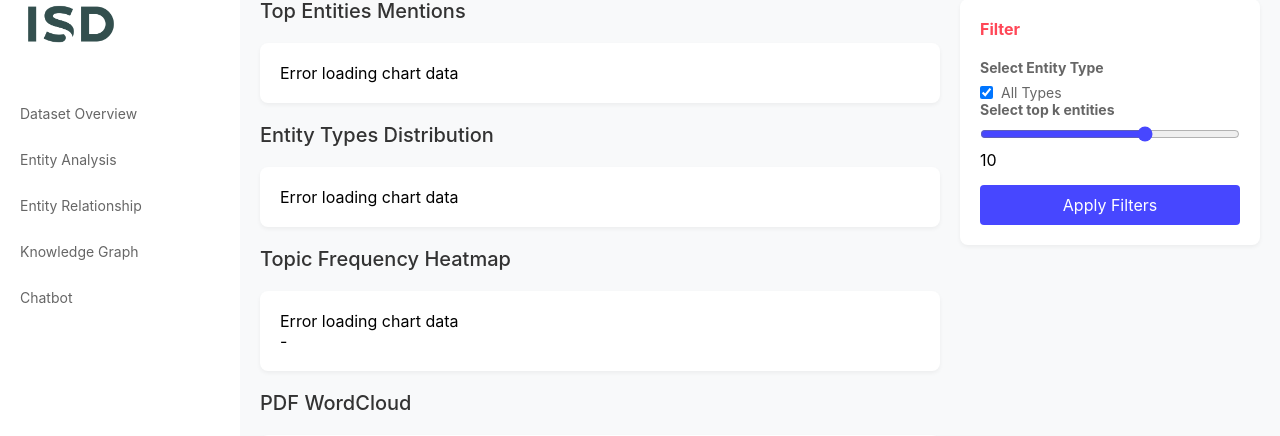
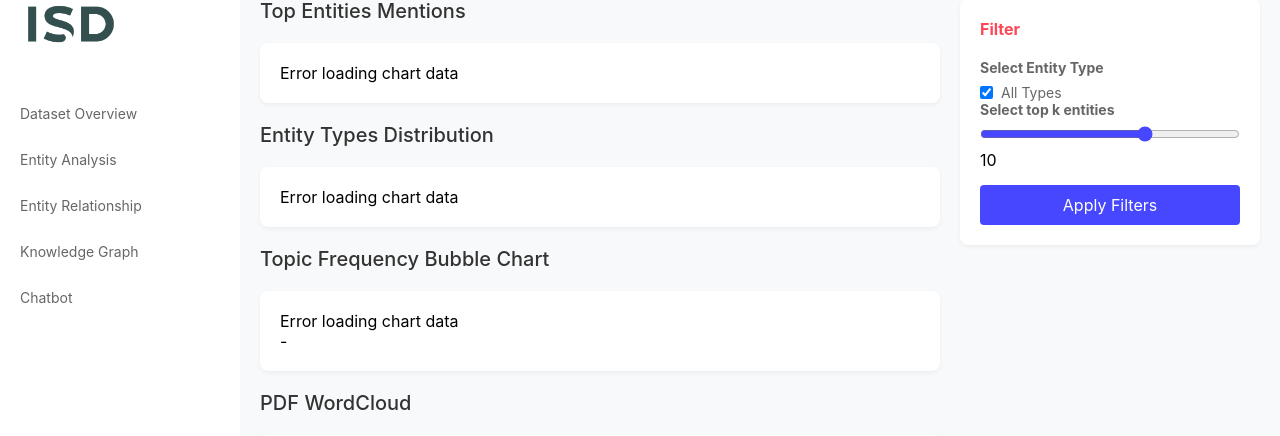
Before and after one commit to haphuong1810103/SMU-Datathon-2025, a Flask app: template templates/analysis.html in a window 1280 px wide. Shown: the part 21-457 px from the top of the page. Run offline with Flask 3, Linux system fonts and the light colour scheme; the template is opened without the code that fills it, so the values that code supplies are empty; parts of the project's set-up code (start-up, migrations or seed data) failed here and were passed over; some libraries are stand-ins or nearby versions.

Commit message:
update bubble chart name

```diff
--- a/templates/analysis.html
+++ b/templates/analysis.html
@@ -20,7 +20,7 @@
                 <div id="entityDist" class="chart"></div>
             </div>
 
-            <h1>Topic Frequency Heatmap</h1>
+            <h1>Topic Frequency Bubble Chart</h1>
             <div class="chart-container">
                 <div id="topicHeatmap" class="chart"></div>-
             </div>
```
Also changed, not shown: static/images/entity_network.png.
